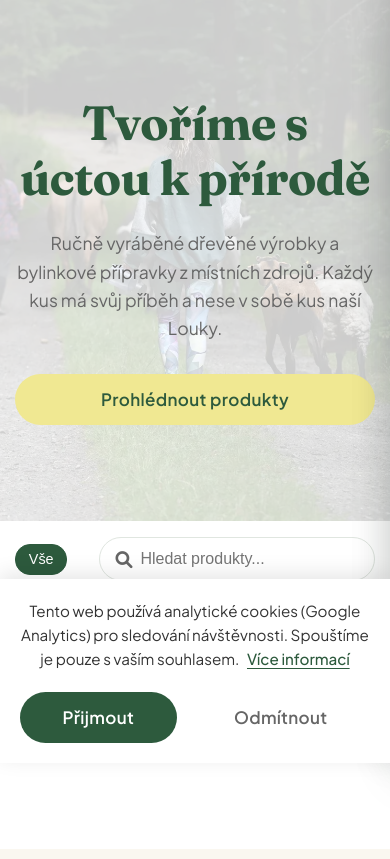
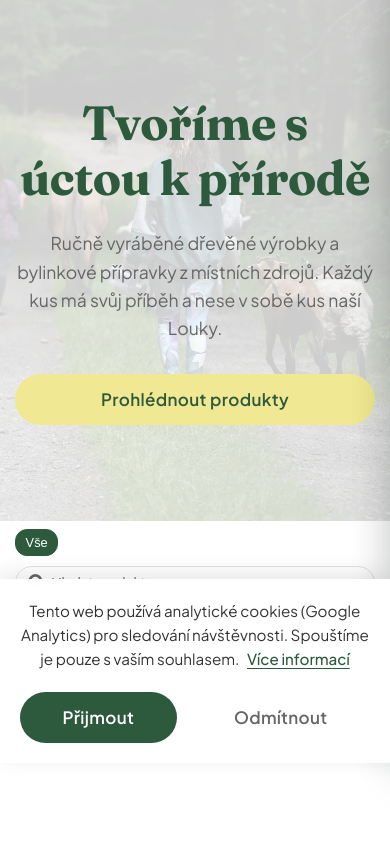
Before and after one commit to TGeeeeq/NMRStranky1.0, a PHP site: page /obchod/ in a window 390 px wide. Shown: the part 81-940 px from the top of the page. Run offline with PHP 8.4, Linux system fonts and the light colour scheme; data comes from the database, SQL or seed files in the repository; data that the repository does not hold is empty.

Commit message:
Shop: zmenšení filtru na mobilu/tabletu + fix sticky mezery na PC
- kompaktnější filtr na mobilu (≤500px) a tabletu (501–768px)
- filtr se přilepí k hornímu okraji když se navbar schová při scrollu
- bump PWA cache na v5.9

Co-Authored-By: Claude Opus 4.8 (1M context) <noreply@anthropic.com>

```diff
--- a/www/css/shop.css
+++ b/www/css/shop.css
@@ -76,6 +76,12 @@
     position: sticky;
     top: 70px;
     z-index: 10;
+    transition: top 0.3s ease;
+}
+
+/* Navbar hides on scroll-down — close the gap above the sticky filter bar */
+.navbar.is-hidden ~ .filters {
+    top: 0;
 }
 
 .filters-bar {
@@ -244,10 +250,69 @@
     flex-direction: column;
 }
 
+@media (min-width: 501px) and (max-width: 768px) {
+    .filters {
+        padding: 0.75rem 0;
+    }
+
+    .filters-bar {
+        gap: 1rem;
+    }
+
+    .category-filters {
+        gap: 0.5rem;
+    }
+
+    .filter-btn {
+        padding: 0.35rem 0.7rem;
+        font-size: 0.85rem;
+    }
+
+    .search-box {
+        min-width: 180px;
+    }
+
+    .search-box input {
+        padding: 0.6rem 1rem 0.6rem 2.4rem;
+        font-size: 0.95rem;
+    }
+}
+
 @media (max-width: 500px) {
     .cart-sidebar {
         width: 100%;
         right: -100%;
+    }
+
+    .filters {
+        padding: 0.5rem 0;
+    }
+
+    .filters-bar {
+        gap: 0.6rem;
+    }
+
+    .category-filters {
+        gap: 0.4rem;
+    }
+
+    .filter-btn {
+        padding: 0.3rem 0.6rem;
+        font-size: 0.8rem;
+        border-radius: 12px;
+    }
+
+    .search-box {
+        min-width: 100%;
+    }
+
+    .search-box input {
+        padding: 0.5rem 0.9rem 0.5rem 2.2rem;
+        font-size: 0.9rem;
+    }
+
+    .search-box i {
+        left: 0.85rem;
     }
 }
 
--- a/www/sw.js
+++ b/www/sw.js
@@ -1,4 +1,4 @@
-const CACHE_NAME = 'nech-me-rust-v5.8';
+const CACHE_NAME = 'nech-me-rust-v5.9';
 
 const CORE_FILES = [
     '/',
```
